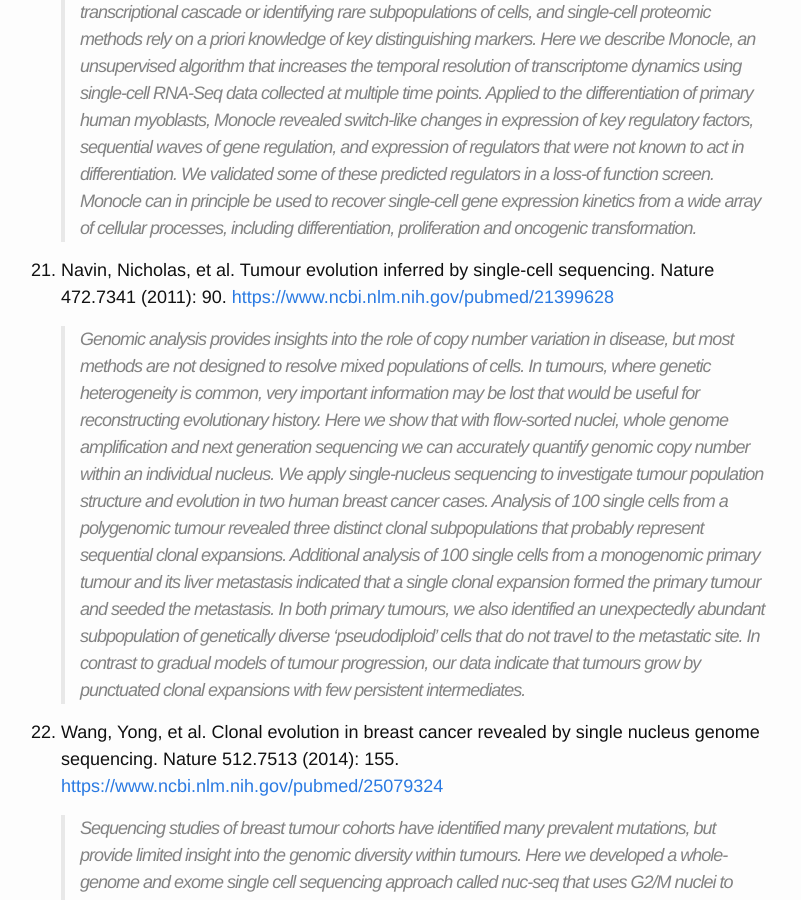
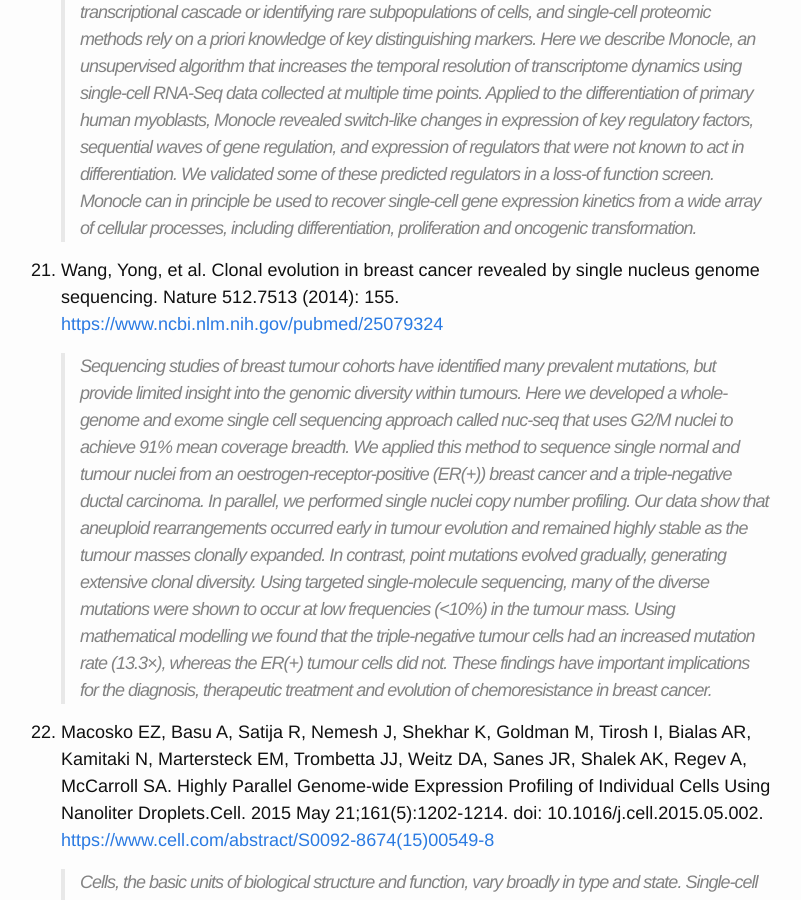
Before and after one commit to dcmb-courses/bioinf602-603, a Jekyll site: the page built from Single_Cell.md, in a window 1280 px wide and 900 px high, scrolled down 8259 px. Shown: the whole window, without its empty margins (239-1040 px from the left). Built offline with Jekyll 4.4.1, drawn with Linux system fonts in a browser that asks for light colours.

Commit message:
Update Single_Cell.md - removed papers 2012 and older

```diff
--- a/Single_Cell.md
+++ b/Single_Cell.md
@@ -87,10 +87,6 @@ permalink: /Single_Cell/
 
    >Defining the transcriptional dynamics of a temporal process such as cell differentiation is challenging owing to the high variability in gene expression between individual cells. Time-series gene expression analyses of bulk cells have difficulty distinguishing early and late phases of a transcriptional cascade or identifying rare subpopulations of cells, and single-cell proteomic methods rely on a priori knowledge of key distinguishing markers. Here we describe Monocle, an unsupervised algorithm that increases the temporal resolution of transcriptome dynamics using single-cell RNA-Seq data collected at multiple time points. Applied to the differentiation of primary human myoblasts, Monocle revealed switch-like changes in expression of key regulatory factors, sequential waves of gene regulation, and expression of regulators that were not known to act in differentiation. We validated some of these predicted regulators in a loss-of function screen. Monocle can in principle be used to recover single-cell gene expression kinetics from a wide array of cellular processes, including differentiation, proliferation and oncogenic transformation.
 
-1. Navin, Nicholas, et al. Tumour evolution inferred by single-cell sequencing. Nature 472.7341 (2011): 90. [https://www.ncbi.nlm.nih.gov/pubmed/21399628](https://www.ncbi.nlm.nih.gov/pubmed/21399628)
-
-   >Genomic analysis provides insights into the role of copy number variation in disease, but most methods are not designed to resolve mixed populations of cells. In tumours, where genetic heterogeneity is common, very important information may be lost that would be useful for reconstructing evolutionary history. Here we show that with flow-sorted nuclei, whole genome amplification and next generation sequencing we can accurately quantify genomic copy number within an individual nucleus. We apply single-nucleus sequencing to investigate tumour population structure and evolution in two human breast cancer cases. Analysis of 100 single cells from a polygenomic tumour revealed three distinct clonal subpopulations that probably represent sequential clonal expansions. Additional analysis of 100 single cells from a monogenomic primary tumour and its liver metastasis indicated that a single clonal expansion formed the primary tumour and seeded the metastasis. In both primary tumours, we also identified an unexpectedly abundant subpopulation of genetically diverse 'pseudodiploid' cells that do not travel to the metastatic site. In contrast to gradual models of tumour progression, our data indicate that tumours grow by punctuated clonal expansions with few persistent intermediates.
-
 1. Wang, Yong, et al. Clonal evolution in breast cancer revealed by single nucleus genome sequencing. Nature 512.7513 (2014): 155. [https://www.ncbi.nlm.nih.gov/pubmed/25079324](https://www.ncbi.nlm.nih.gov/pubmed/25079324)
 
    >Sequencing studies of breast tumour cohorts have identified many prevalent mutations, but provide limited insight into the genomic diversity within tumours. Here we developed a whole-genome and exome single cell sequencing approach called nuc-seq that uses G2/M nuclei to achieve 91% mean coverage breadth. We applied this method to sequence single normal and tumour nuclei from an oestrogen-receptor-positive (ER(+)) breast cancer and a triple-negative ductal carcinoma. In parallel, we performed single nuclei copy number profiling. Our data show that aneuploid rearrangements occurred early in tumour evolution and remained highly stable as the tumour masses clonally expanded. In contrast, point mutations evolved gradually, generating extensive clonal diversity. Using targeted single-molecule sequencing, many of the diverse mutations were shown to occur at low frequencies (<10%) in the tumour mass. Using mathematical modelling we found that the triple-negative tumour cells had an increased mutation rate (13.3×), whereas the ER(+) tumour cells did not. These findings have important implications for the diagnosis, therapeutic treatment and evolution of chemoresistance in breast cancer.
```
